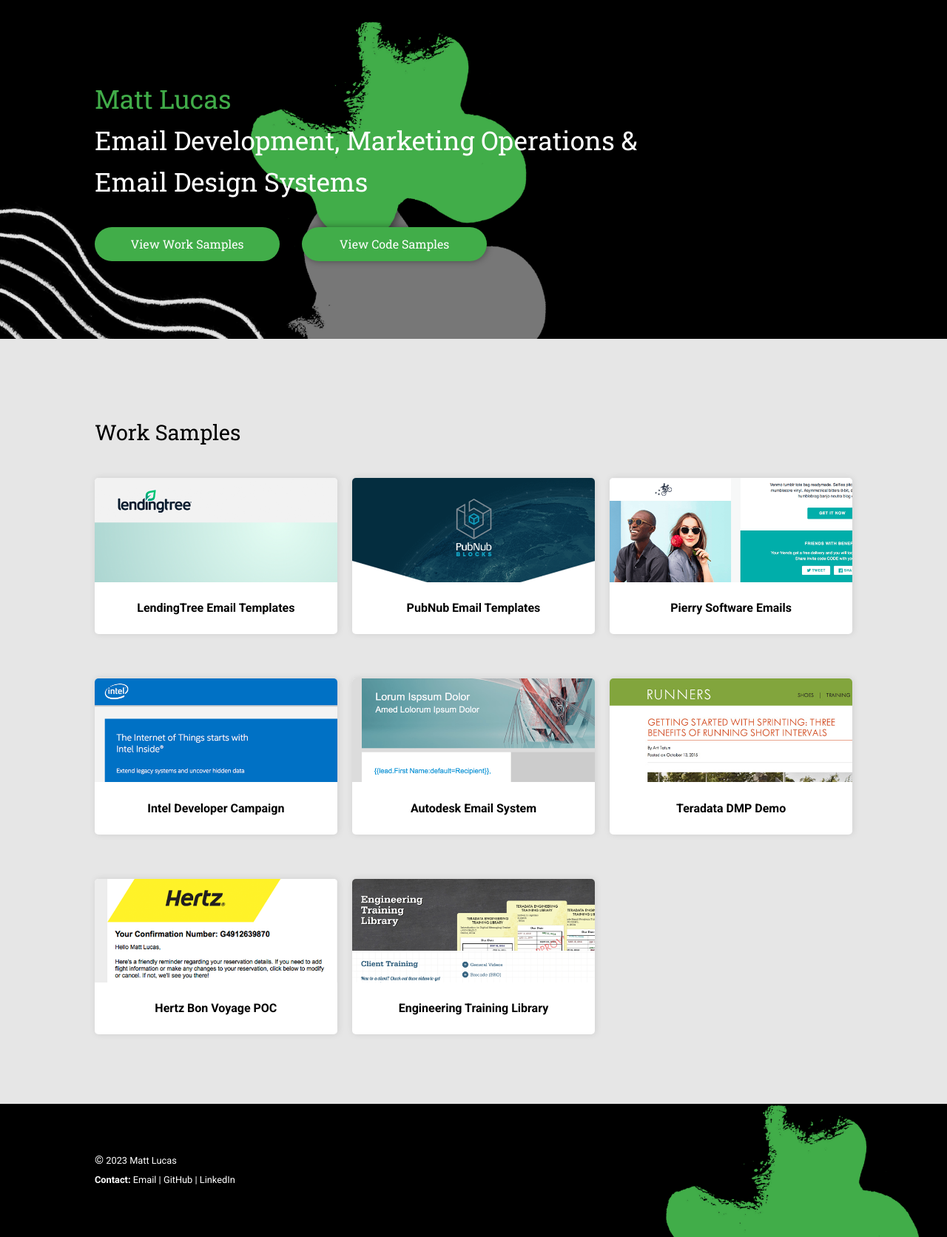
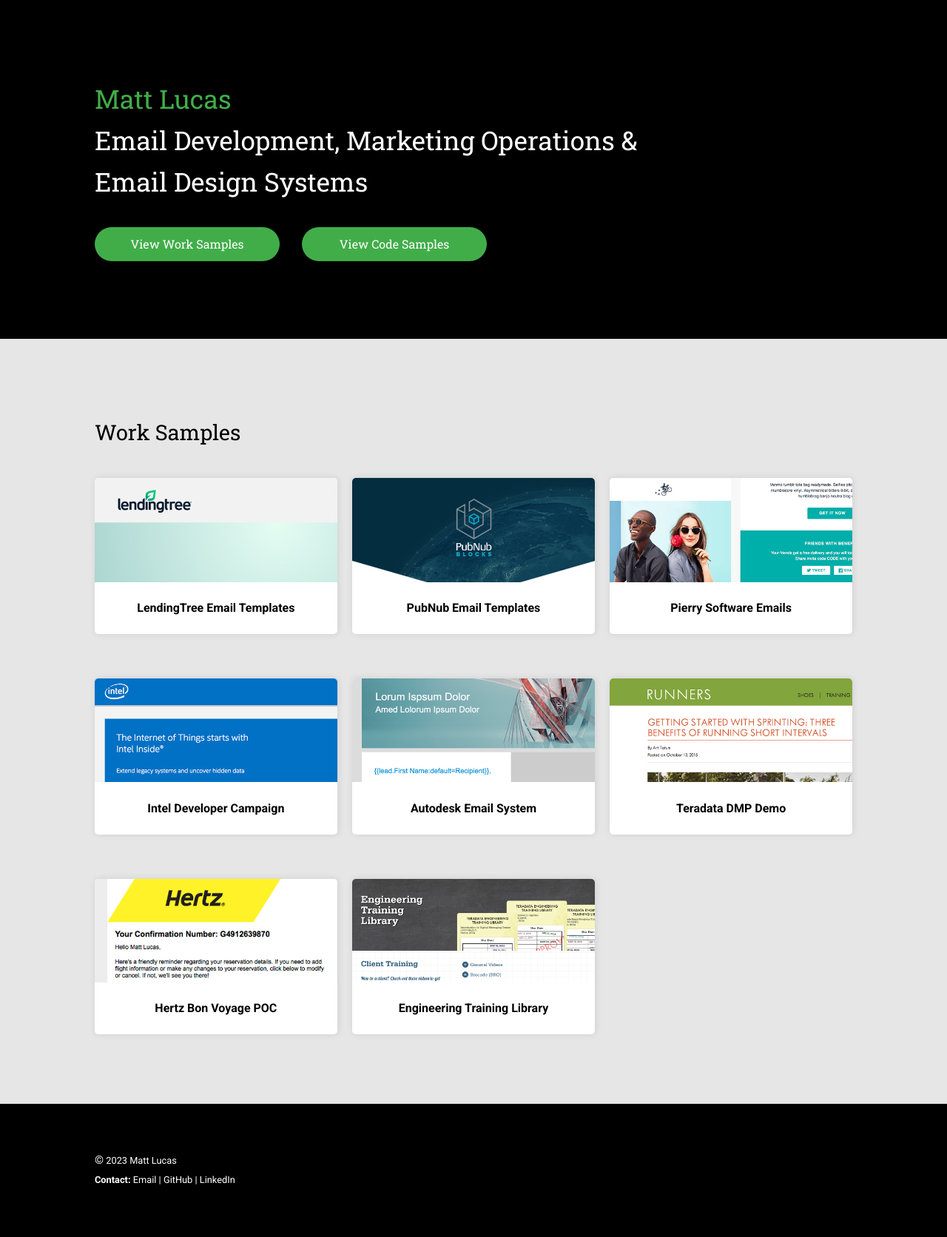
Before and after one commit to mattdavidlucas/mattdavidlucas.github.io, a Jekyll site: the page built from index.html, in a window 1280 px wide. Shown: the whole page at 74% size. Built offline with Jekyll 4.4.1, drawn with Linux system fonts in a browser that asks for light colours; nearby versions of some CDN libraries.

Commit message:
Remove background images

```diff
--- a/_sass/_home.scss
+++ b/_sass/_home.scss
@@ -34,17 +34,6 @@
 				}
 			}
 		}
-	}
-}
-
-.container_site-intro {
-	background-image: url('/img/thumbs/matt-david-lucas-background-graphic-v2.png');
-	background-position: 20% 47%;
-	background-repeat: no-repeat;
-	background-size: 200%;
-	@media only screen and (min-width: 960px) {
-		background-position: -72% 63%;
-		background-size: 87%;
 	}
 }
 
--- a/_sass/_layout.scss
+++ b/_sass/_layout.scss
@@ -121,12 +121,6 @@
 	background-color: #000;
 	margin-bottom: 20px;
 	padding: 20px;
-	@media only screen and (min-width: 960px) {
-		background-image: url('/img/thumbs/matt-david-lucas-background-graphic.png');
-		background-position: 242% 94%;
-		background-repeat: no-repeat;
-		background-size: 79%;
-	}
 }
 
 @media only screen and (min-width: 760px) {
@@ -155,14 +149,6 @@
 // Footer
 .site-footer {
 	background-color: #000;
-	background-image: url('/img/thumbs/matt-david-lucas-background-graphic-v2.png');
-	background-position: 30% 45%;
-	background-size: 210%;
-	@media only screen and (min-width: 960px) {
-		background-position: 187% 46%;
-		background-repeat: no-repeat;
-		background-size: 80%;
-	}
 
 	small {
 		color: #fff;
```
